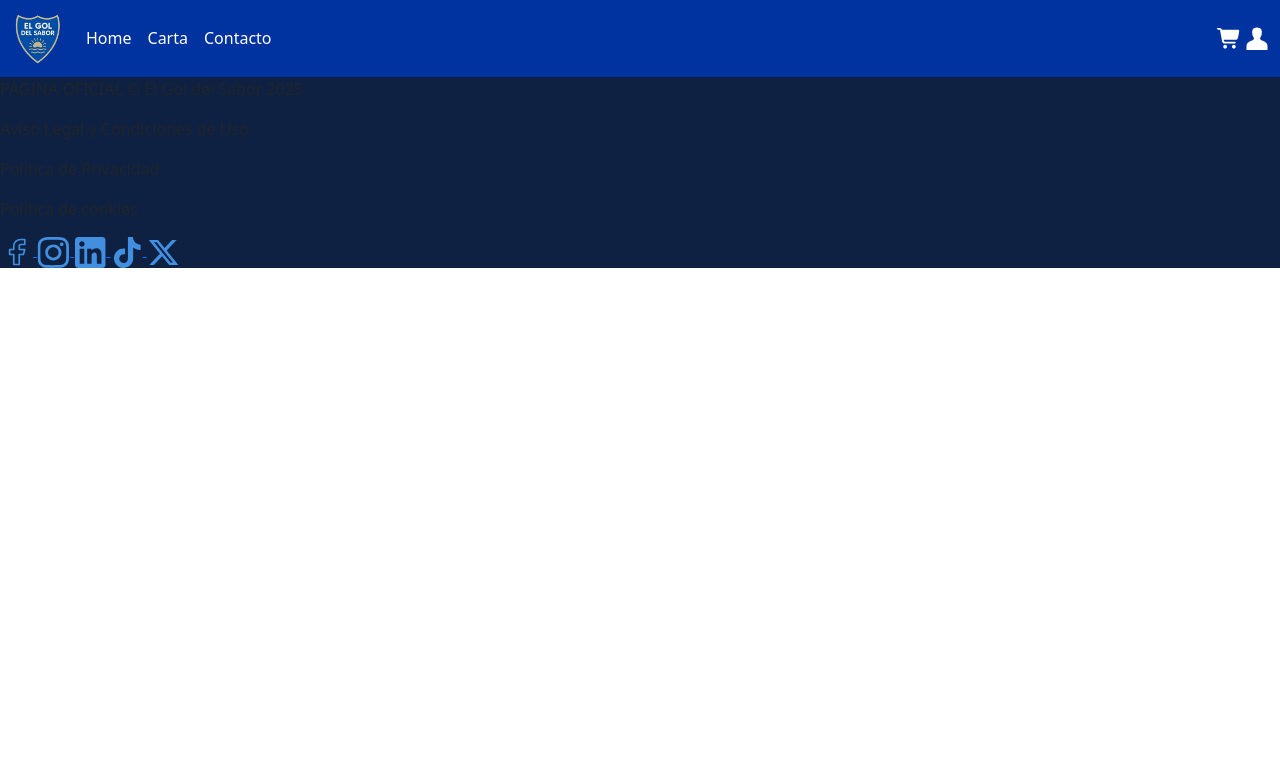
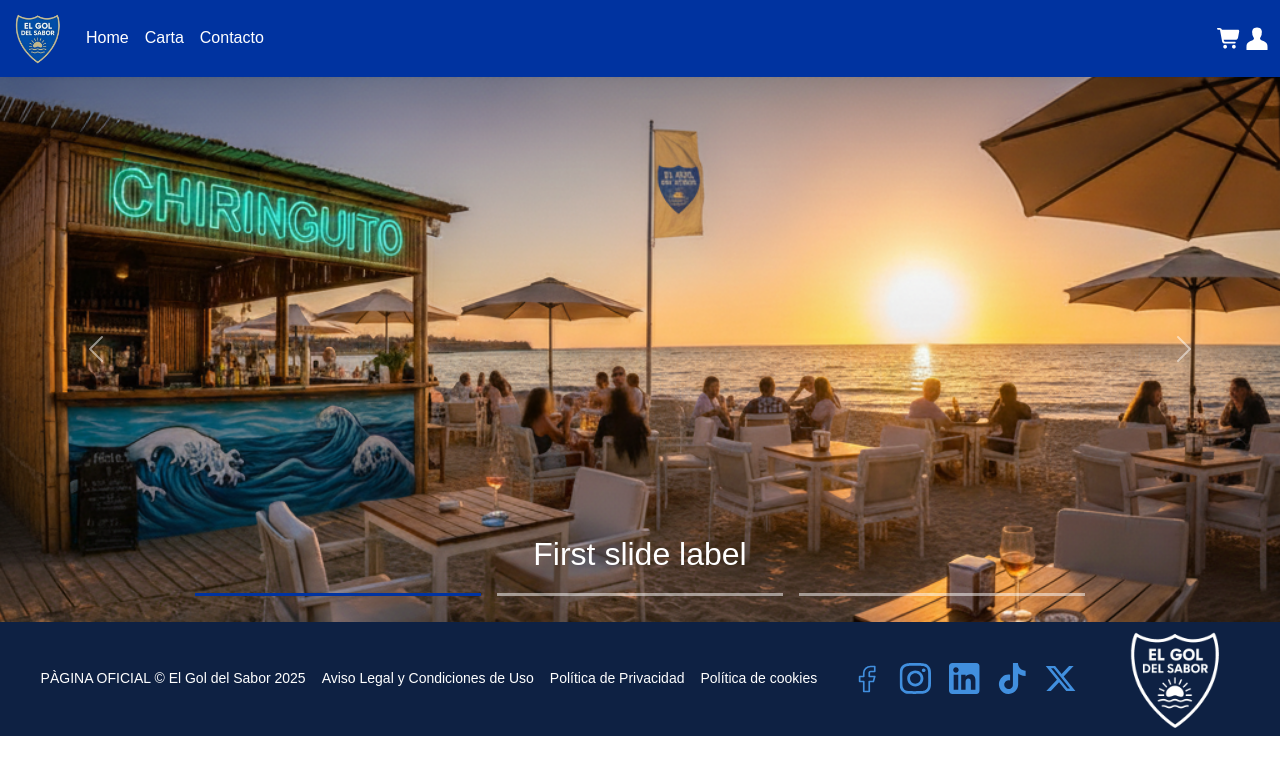
Before and after one commit to ikerinsti/ElGoldelSabor-proyecto, a PHP site: page /ElGoldelSabor/ in a window 1280 px wide. Shown: the top 775 px of the page. Run offline with PHP 8.4, Linux system fonts and the light colour scheme.

Commit message:
Pagina home 21/11/25

```diff
--- a/Public/Styles/Styles.css
+++ b/Public/Styles/Styles.css
@@ -1,9 +1,60 @@
+body {
+    font-family: 'cabin', sans-serif;
+}
+
 nav{
     background-color: #0033A0;
+    font-size: 16px;
 }
 .navbar-nav .nav-link.active, .navbar-nav .nav-link.show, .nav-link {
     color: white;
 }
 footer {
     background-color: #0E2143;
+    font-size: 14px;
 }
+
+.white-text{
+    color: white;
+}
+
+.carousel-indicators {
+    display: flex;
+    justify-content: center;
+    gap: 10px;
+}
+
+.carousel-indicators button {
+    width: 226px;
+    height: 3px;
+    background-color: #ffffff4D;
+    border: none;
+    border-radius: 10px;
+    position: relative;
+    overflow: hidden;
+    padding: 0;
+}
+
+.carousel-indicators .active {
+    background-color: #FFFFFF;
+}
+
+.carousel-indicators button::after {
+    content: "";
+    position: absolute;
+    top: 0;
+    left: 0;
+    height: 100%;
+    width: 0%;
+    background-color: #0033A0;
+    animation: none;
+}
+
+.carousel-indicators button.active::after {
+    animation: fillIndicator 5s linear forwards;
+}
+
+@keyframes fillIndicator {
+    from { width: 0%; }
+    to   { width: 100%; }
+}
--- a/View/footer.php
+++ b/View/footer.php
@@ -1,19 +1,19 @@
 <link href="https://cdn.jsdelivr.net/npm/bootstrap@5.3.8/dist/css/bootstrap.min.css" rel="stylesheet" integrity="sha384-sRIl4kxILFvY47J16cr9ZwB07vP4J8+LH7qKQnuqkuIAvNWLzeN8tE5YBujZqJLB" crossorigin="anonymous">
 <link rel="stylesheet" href="/elgoldelsabor/Public/Styles/Styles.css">
-<footer>
-    <div>
-        <p>PÀGINA OFICIAL © El Gol del Sabor 2025</p>
-        <p>Aviso Legal y Condiciones de Uso</p>
-        <p>Política de Privacidad</p>
-        <p>Política de cookies</p>
+<footer class="d-flex justify-content-evenly align-items-center p-2">
+    <div class="d-flex text-white justify-content-between align-items-center gap-xl-3">
+        <a href="" class="text-decoration-none text-white">PÀGINA OFICIAL © El Gol del Sabor 2025</a>
+        <a href="" class="text-decoration-none text-white">Aviso Legal y Condiciones de Uso</a>
+        <a href="" class="text-decoration-none text-white">Política de Privacidad</a>
+        <a href="" class="text-decoration-none text-white">Política de cookies</a>
     </div>
-    <div>
-        <a href="">
+    <div class="d-flex justify-content-between align-items-center gap-xl-3">
+        <a href="" class="text-decoration-none">
             <svg width="33" height="30" viewBox="0 0 33 30" fill="none" xmlns="http://www.w3.org/2000/svg">
                 <path d="M24.75 2.5H20.625C18.8016 2.5 17.053 3.15848 15.7636 4.33058C14.4743 5.50269 13.75 7.0924 13.75 8.75L13.75 12.5H9.625V17.5H13.75L13.75 27.5H19.25L19.25 17.5H23.375L24.75 12.5H19.25V8.75C19.25 8.41848 19.3949 8.10054 19.6527 7.86612C19.9106 7.6317 20.2603 7.5 20.625 7.5H24.75V2.5Z" stroke="#418FDE" stroke-width="1.66667" stroke-linecap="round" stroke-linejoin="round" />
             </svg>
         </a>
-        <a href="">
+        <a href="" class="text-decoration-none">
             <svg width="33" height="31" viewBox="0 0 33 31" fill="none" xmlns="http://www.w3.org/2000/svg">
                 <g clip-path="url(#clip0_40_81)">
                     <mask id="mask0_40_81" style="mask-type:luminance" maskUnits="userSpaceOnUse" x="0" y="0" width="33" height="31">
@@ -35,7 +35,7 @@
                 </defs>
             </svg>
         </a>
-        <a href="">
+        <a href="" class="text-decoration-none">
             <svg width="32" height="31" viewBox="0 0 32 31" fill="none" xmlns="http://www.w3.org/2000/svg">
                 <g clip-path="url(#clip0_40_92)">
                     <mask id="mask0_40_92" style="mask-type:luminance" maskUnits="userSpaceOnUse" x="0" y="0" width="32" height="31">
@@ -52,7 +52,7 @@
                 </defs>
             </svg>
         </a>
-        <a href="">
+        <a href="" class="text-decoration-none">
             <svg width="32" height="31" viewBox="0 0 32 31" fill="none" xmlns="http://www.w3.org/2000/svg">
                 <mask id="mask0_40_99" style="mask-type:luminance" maskUnits="userSpaceOnUse" x="0" y="0" width="32" height="31">
                     <path d="M31.6425 0H0.922485L0.922485 31H31.6425L31.6425 0Z" fill="white" />
@@ -62,12 +62,14 @@
                 </g>
             </svg>
         </a>
-        <a href="">
+        <a href="" class="text-decoration-none">
             <svg width="33" height="31" viewBox="0 0 33 31" fill="none" xmlns="http://www.w3.org/2000/svg">
                 <path d="M25.0851 2.90625H29.6355L19.6968 13.5746L31.3886 28.0938H22.2363L15.0626 19.2902L6.86421 28.0938H2.30737L12.9357 16.6807L1.72729 2.90625H11.1117L17.5892 10.9529L25.0851 2.90625ZM23.4867 25.5387H26.0068L9.73882 5.32812H7.03179L23.4867 25.5387Z" fill="#418FDE" />
             </svg>
         </a>
     </div>
-    <div></div>
+    <div>
+        <img src="/elgoldelsabor/Public/Assets/el gol del sabor color blanco footer.png" alt="logo footer" width="130px" class="">
+    </div>
 </footer>
 <script src="https://cdn.jsdelivr.net/npm/bootstrap@5.3.8/dist/js/bootstrap.bundle.min.js" integrity="sha384-FKyoEForCGlyvwx9Hj09JcYn3nv7wiPVlz7YYwJrWVcXK/BmnVDxM+D2scQbITxI" crossorigin="anonymous"></script>
--- a/index.php
+++ b/index.php
@@ -1,19 +1,18 @@
 <?php
 include_once 'Controller/ProductoController.php';
 
-    if(isset($_GET['controller'])){
+if (isset($_GET['controller'])) {
     $nombre_controller = $_GET['controller'] . 'Controller';
-        if (class_exists($nombre_controller)){
+    if (class_exists($nombre_controller)) {
         $controller = new $nombre_controller();
         $action = $_GET['action'];
-            if(isset($action) && method_exists($controller, $action)){
-                $controller -> $action();
-            }else{
+        if (isset($action) && method_exists($controller, $action)) {
+            $controller->$action();
+        } else {
             header("location: 404.php");
         }
     }
-    }else{
-
+} else {
 }
 
 
@@ -22,17 +21,66 @@
 
 <!DOCTYPE html>
 <html lang="en">
+
 <head>
     <meta charset="UTF-8">
     <meta name="viewport" content="width=device-width, initial-scale=1.0">
     <title>Document</title>
+    <link href="https://cdn.jsdelivr.net/npm/bootstrap@5.3.8/dist/css/bootstrap.min.css" rel="stylesheet" integrity="sha384-sRIl4kxILFvY47J16cr9ZwB07vP4J8+LH7qKQnuqkuIAvNWLzeN8tE5YBujZqJLB" crossorigin="anonymous">
+    <link href="/elgoldelsabor/public/styles/styles.css" rel="stylesheet">
 </head>
+
 <body>
     <?php
     require_once 'View/nav.php';
     ?>
+
+    <section>
+
+        <div id="carouselExampleAutoplaying" class="carousel slide" data-bs-ride="carousel">
+            <div class="carousel-indicators">
+                <button type="button" data-bs-target="#carouselExampleAutoplaying" data-bs-slide-to="0" class="active w-50" aria-current="true" aria-label="Slide 1"></button>
+                <button type="button" data-bs-target="#carouselExampleAutoplaying" data-bs-slide-to="1" class="w-50" aria-label="Slide 2"></button>
+                <button type="button" data-bs-target="#carouselExampleAutoplaying" data-bs-slide-to="2" class="w-50" aria-label="Slide 3"></button>
+            </div>
+            <div class="carousel-inner">
+                <div class="carousel-item active">
+                    <img src="/elgoldelsabor/Public/Assets/Banner1.png" class="d-block w-100" alt="...">
+                    <div class="carousel-caption d-none d-md-block">
+                        <h2>First slide label</h2>
+                    </div>
+                </div>
+                <div class="carousel-item">
+                    <img src="/elgoldelsabor/Public/Assets/Banner1.png" class="d-block w-100" alt="...">
+                    <div class="carousel-caption d-none d-md-block">
+                        <h2>First slide label</h2>
+                    </div>
+                </div>
+                <div class="carousel-item">
+                    <img src="/elgoldelsabor/Public/Assets/Banner1.png" class="d-block w-100" alt="...">
+                    <div class="carousel-caption d-none d-md-block">
+                        <h2>First slide label</h2>
+                    </div>
+                </div>
+            </div>
+            <button class="carousel-control-prev" type="button" data-bs-target="#carouselExampleAutoplaying" data-bs-slide="prev">
+                <span class="carousel-control-prev-icon" aria-hidden="true"></span>
+                <span class="visually-hidden">Previous</span>
+            </button>
+            <button class="carousel-control-next" type="button" data-bs-target="#carouselExampleAutoplaying" data-bs-slide="next">
+                <span class="carousel-control-next-icon" aria-hidden="true"></span>
+                <span class="visually-hidden">Next</span>
+            </button>
+        </div>
+
+    </section>
+
+
+
     <?php
     require_once 'View/footer.php';
     ?>
+    <script src="https://cdn.jsdelivr.net/npm/bootstrap@5.3.8/dist/js/bootstrap.bundle.min.js" integrity="sha384-FKyoEForCGlyvwx9Hj09JcYn3nv7wiPVlz7YYwJrWVcXK/BmnVDxM+D2scQbITxI" crossorigin="anonymous"></script>
 </body>
+
 </html>
```
Also changed, not shown: Public/Assets/Banner1.png (added), Public/Assets/Gemini_Generated_Image_7z6yon7z6yon7z6y.png (deleted), Public/Assets/el gol del sabor color blanco footer.png (added). Lines whose indentation alone changed are shown as unchanged.
